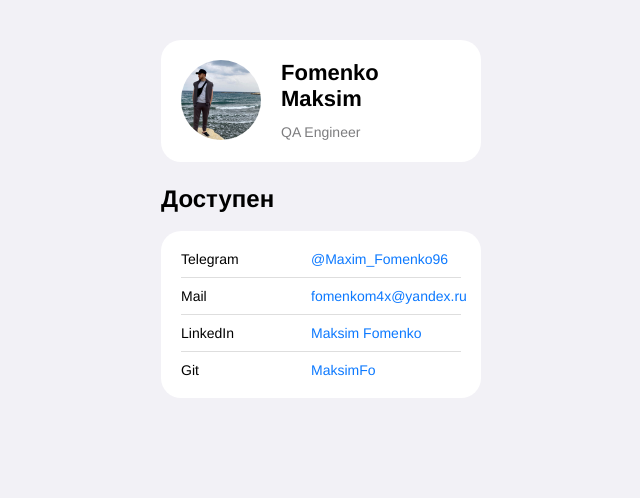
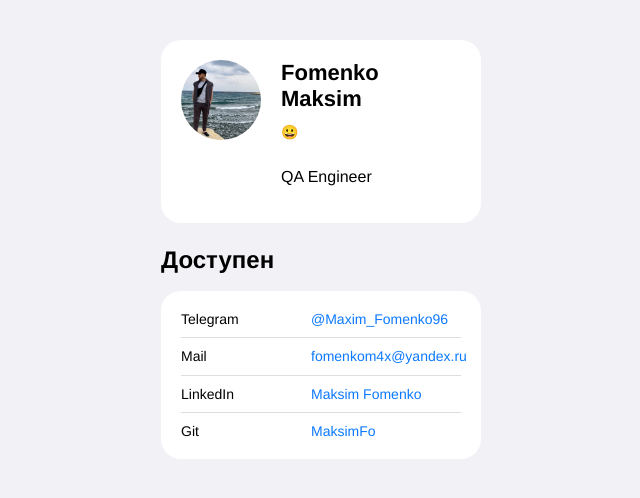
Before and after one commit to MaksimFo/CV, a plain HTML site: page index.html in a window 1280 px wide. Shown: the whole page, without its empty margins (319-959 px from the left). Drawn offline with Linux system fonts and the light colour scheme.

Commit message:
Изменения

```diff
--- a/index.html
+++ b/index.html
@@ -13,7 +13,8 @@
       <img src="./avatar.png" alt="avatar" class="header__avatar" />
       <div class="header__textContainer">
         <h1 class="header__title">Fomenko Maksim</h1>
-        <h3 class="header__subtitle">QA Engineer</h3>
+        <h3 class="header__subtitle">&#128512</h3>
+        <p>QA Engineer</p>
       </div>
     </header>
     <main>
```
